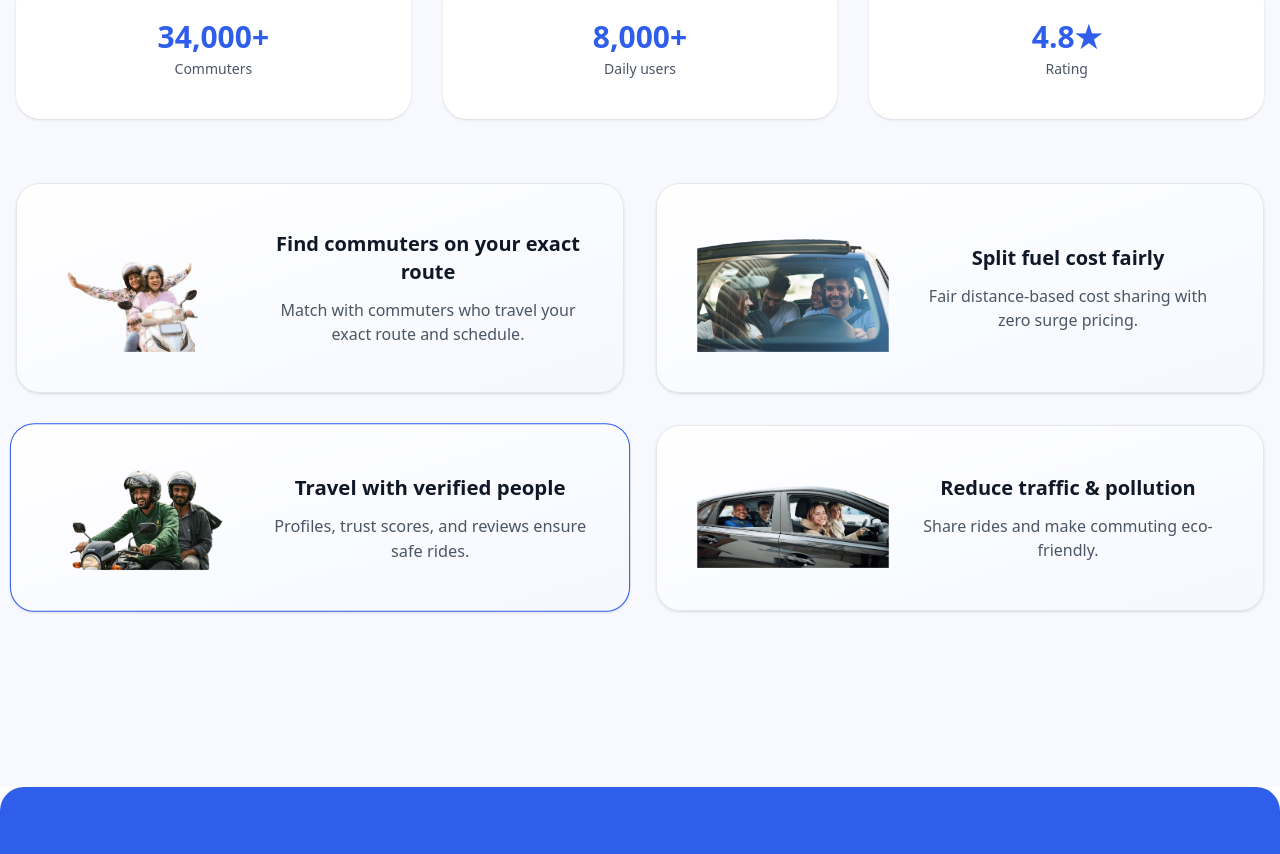
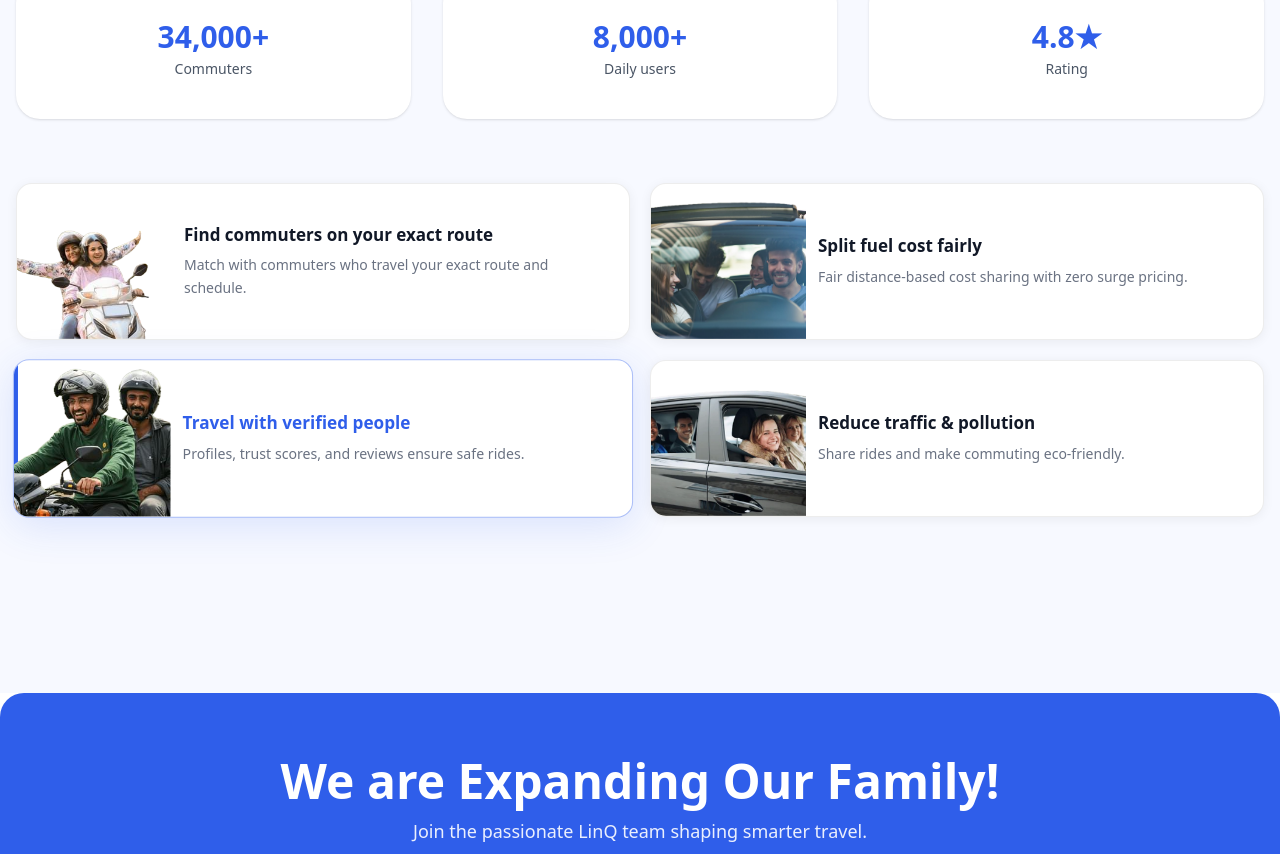
Before and after one commit to linqdocs400-web/linqapp, a Next.js app: page / in a window 1280 px wide. Shown: the part 1917-2771 px from the top of the page. Built offline with nearby package versions, Linux system fonts and the light colour scheme; no server answers; a web font is replaced by a local one.

Commit message:
Update WhyLinq.tsx

```diff
--- a/src/app/components/WhyLinq.tsx
+++ b/src/app/components/WhyLinq.tsx
@@ -57,11 +57,9 @@ export default function WhyLinq() {
   const [startCount, setStartCount] = useState(false);
   const sectionRef = useRef<HTMLDivElement | null>(null);
 
-  // FIXED MOBILE OBSERVER
   useEffect(() => {
     const el = sectionRef.current;
     if (!el) return;
-
     const observer = new IntersectionObserver(
       (entries) => {
         if (entries[0].isIntersecting) {
@@ -69,17 +67,12 @@ export default function WhyLinq() {
           observer.disconnect();
         }
       },
-      {
-        threshold: 0.2,
-        rootMargin: "0px 0px -80px 0px", // helps mobile trigger earlier
-      }
+      { threshold: 0.2, rootMargin: "0px 0px -80px 0px" }
     );
-
     observer.observe(el);
     return () => observer.disconnect();
   }, []);
 
-  // auto highlight cards
   useEffect(() => {
     const i = setInterval(() => {
       setActive((p) => (p + 1) % cards.length);
@@ -94,7 +87,7 @@ export default function WhyLinq() {
         {/* HEADING */}
         <h2 className="text-2xl sm:text-3xl md:text-5xl font-semibold mb-3 leading-tight px-2 text-black">
           Smarter Commutes.
-          <span className="text-[#2F5EEA] block sm:inline"> {" "} Built on Community.</span>
+          <span style={{ color: "#2F5EEA" }} className="block sm:inline"> {" "}Built on Community.</span>
         </h2>
 
         <p className="text-gray-600 max-w-xl mx-auto mb-10 md:mb-14 text-sm md:text-base px-4">
@@ -102,67 +95,82 @@ export default function WhyLinq() {
           reduce costs and travel responsibly.
         </p>
 
-        {/* ===== STATS ROW (MOBILE FIXED) ===== */}
+        {/* STATS ROW */}
         <div className="flex justify-between gap-3 md:gap-8 mb-16">
-
           <div className="flex-1 bg-white py-6 md:py-10 rounded-2xl md:rounded-3xl shadow-sm">
-            <h3 className="text-xl md:text-3xl font-bold text-[#2F5EEA]">
+            <h3 className="text-xl md:text-3xl font-bold" style={{ color: "#2F5EEA" }}>
               <CountUp end={34000} start={startCount} />+
             </h3>
-            <p className="text-gray-600 text-xs md:text-sm mt-1">
-              Commuters
-            </p>
+            <p className="text-gray-600 text-xs md:text-sm mt-1">Commuters</p>
           </div>
-
           <div className="flex-1 bg-white py-6 md:py-10 rounded-2xl md:rounded-3xl shadow-sm">
-            <h3 className="text-xl md:text-3xl font-bold text-[#2F5EEA]">
+            <h3 className="text-xl md:text-3xl font-bold" style={{ color: "#2F5EEA" }}>
               <CountUp end={8000} start={startCount} />+
             </h3>
-            <p className="text-gray-600 text-xs md:text-sm mt-1">
-              Daily users
-            </p>
+            <p className="text-gray-600 text-xs md:text-sm mt-1">Daily users</p>
           </div>
-
           <div className="flex-1 bg-white py-6 md:py-10 rounded-2xl md:rounded-3xl shadow-sm">
-            <h3 className="text-xl md:text-3xl font-bold text-[#2F5EEA]">
-              4.8★
-            </h3>
-            <p className="text-gray-600 text-xs md:text-sm mt-1">
-              Rating
-            </p>
+            <h3 className="text-xl md:text-3xl font-bold" style={{ color: "#2F5EEA" }}>4.8★</h3>
+            <p className="text-gray-600 text-xs md:text-sm mt-1">Rating</p>
           </div>
-
         </div>
 
-        {/* ===== FEATURE CARDS ===== */}
-        <div className="grid md:grid-cols-2 gap-5 md:gap-8 mb-20">
-          {cards.map((card, i) => (
-            <div
-              key={i}
-              className={`p-6 md:p-10 rounded-3xl bg-gradient-to-br from-white to-[#F6F8FF] border transition-all duration-500 shadow-sm relative overflow-hidden
-              ${
-                active === i
-                  ? "border-[#2F5EEA] shadow-[0_20px_60px_rgba(47,94,234,0.25)] scale-[1.02]"
-                  : "border-gray-200"
-              }`}
-            >
-              <div className="flex items-center gap-6 h-full">
-                <img
-                  src={card.image}
-                  alt={card.title}
-                  className="w-40 md:w-48 h-auto object-contain flex-shrink-0"
-                />
-                <div className="flex-1">
-                  <h3 className="text-lg md:text-xl font-semibold mb-2 md:mb-3 text-gray-900">
-                    {card.title}
-                  </h3>
-                  <p className="text-gray-600 text-sm md:text-base">
-                    {card.desc}
-                  </p>
+        {/* FEATURE CARDS — image-1 layout style, white/blue theme */}
+        <div className="grid md:grid-cols-2 gap-4 md:gap-5 mb-20">
+          {cards.map((card, i) => {
+            const isActive = active === i;
+            return (
+              <div
+                key={i}
+                className="relative overflow-hidden rounded-2xl bg-white transition-all duration-500 cursor-pointer"
+                style={{
+                  border: isActive
+                    ? "1.5px solid rgba(47,94,234,0.4)"
+                    : "1px solid rgba(0,0,0,0.07)",
+                  boxShadow: isActive
+                    ? "0 8px 40px rgba(47,94,234,0.15)"
+                    : "0 2px 12px rgba(0,0,0,0.06)",
+                  transform: isActive ? "scale(1.01)" : "scale(1)",
+                }}
+                onClick={() => setActive(i)}
+              >
+                {/* Blue left accent bar — like image 1's red accent */}
+                {isActive && (
+                  <div
+                    className="absolute left-0 top-0 bottom-0 w-[4px]"
+                    style={{ background: "#2F5EEA", borderRadius: "12px 0 0 12px" }}
+                  />
+                )}
+
+                <div className="flex items-end min-h-[155px]">
+                  {/* Image flush to bottom-left, large like image 1 */}
+                  <div
+                    className="relative flex-shrink-0"
+                    style={{ width: "155px", height: "155px" }}
+                  >
+                    <img
+                      src={card.image}
+                      alt={card.title}
+                      className="absolute bottom-0 left-0 w-full h-full object-cover object-top"
+                    />
+                  </div>
+
+                  {/* Text — vertically centered */}
+                  <div className="flex-1 py-7 pr-6 pl-3 text-left self-center">
+                    <h3
+                      className="text-base md:text-[17px] font-semibold mb-2 leading-snug"
+                      style={{ color: isActive ? "#2F5EEA" : "#111827" }}
+                    >
+                      {card.title}
+                    </h3>
+                    <p className="text-gray-500 text-sm leading-relaxed">
+                      {card.desc}
+                    </p>
+                  </div>
                 </div>
               </div>
-            </div>
-          ))}
+            );
+          })}
         </div>
 
       </div>
```
